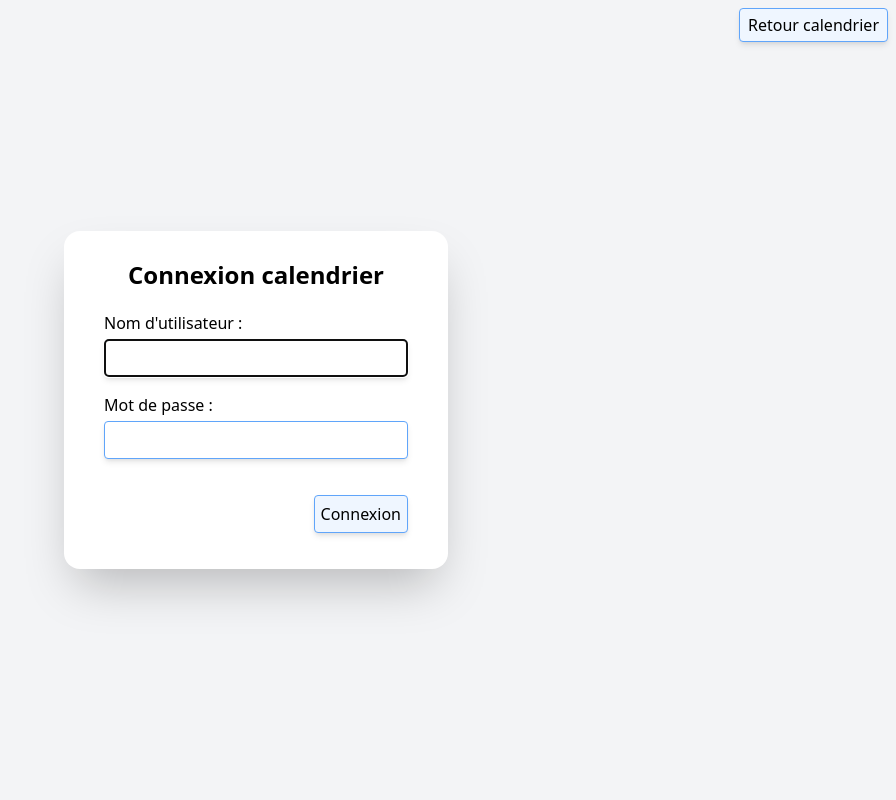
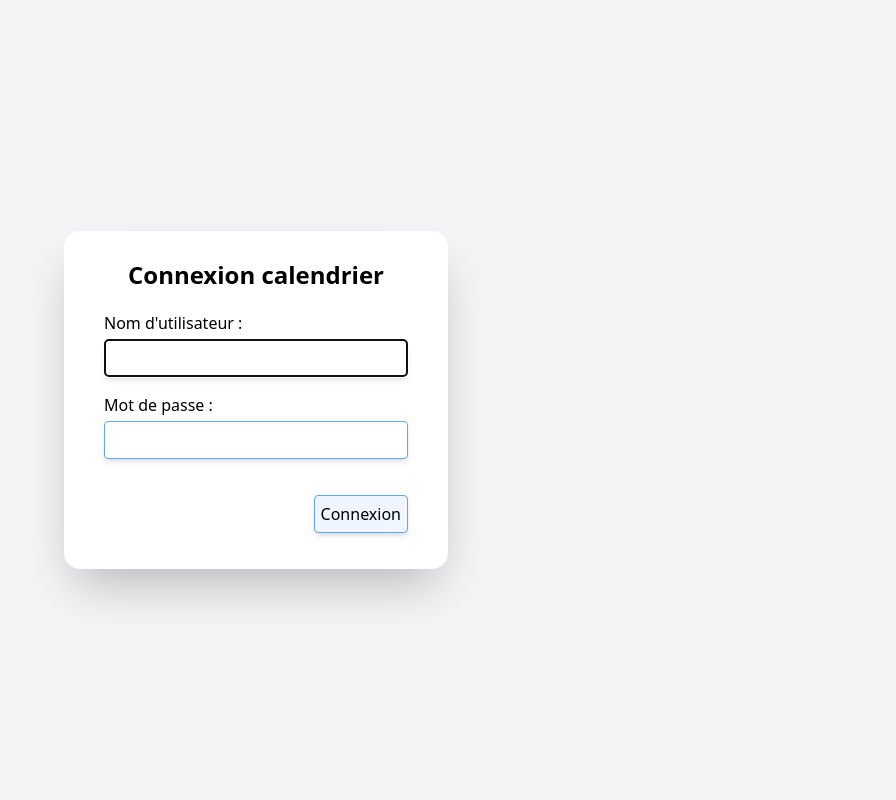
Before and after one commit to RomainChardon/CalendrierVacance, a Symfony app: template templates/Home/Home.html.twig in a window 1280 px wide. Shown: the whole page, without its empty margins (384-1280 px from the left). Run offline with Twig, Linux system fonts and the light colour scheme; the template is opened without the code that fills it, so the values that code supplies are empty; some libraries are stand-ins or nearby versions.

Commit message:
avant de passer la main a enzo

```diff
--- a/templates/Home/Home.html.twig
+++ b/templates/Home/Home.html.twig
@@ -3,12 +3,6 @@
 {% block title %}login{% endblock %}
 
 {% block body %}
-<div class="bg-gray-100 flex justify-end">
-    <div class="fixed">
-        <button class="bg-blue-50 border border-blue-400 rounded shadow-md m-2 p-1 px-2"><a href="{{ path('calendrier') }}" >Retour calendrier</a></button>
-    </div>
-</div>
-
 <div class="min-h-screen flex flex-col justify-center bg-gray-100">
     <div class="px-10 w-96 p-4 shadow-2xl mx-auto rounded-2xl bg-white">
         <div class="text-2xl m-3 font-extrabold text-center">
--- a/templates/base.html.twig
+++ b/templates/base.html.twig
@@ -20,7 +20,7 @@
     <body>
         {% for message in app.flashes('msg') %}
             <div class="bg-gray-100 flex justify-center ">
-                <div class="text-center w-56 m-6 p-6 bg-red-500 rounded-md fixed">
+                <div class="text-center w-56 m-6 p-6 bg-red-500 rounded-md relative">
                     {{ message }}
                 </div>
             </div>
```
